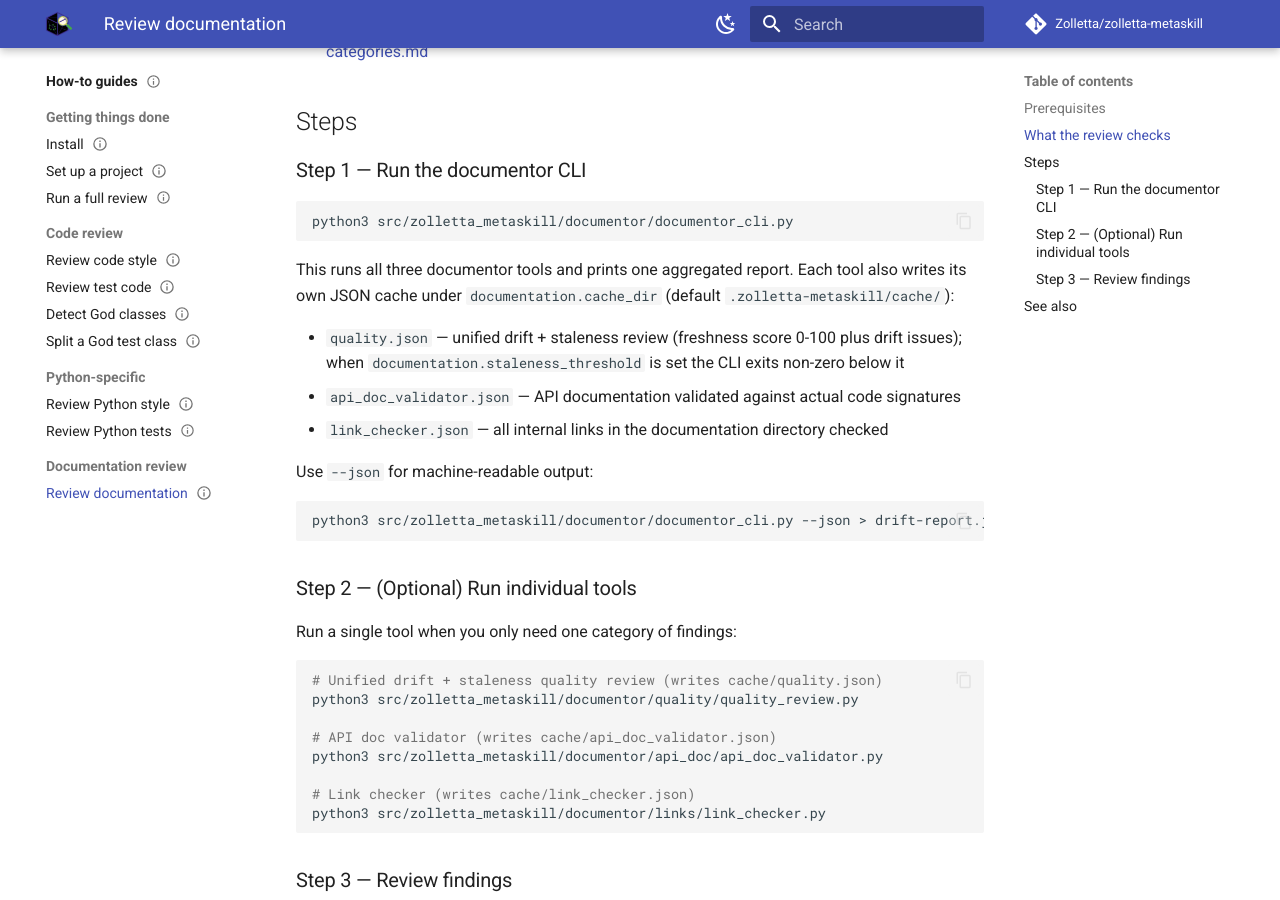
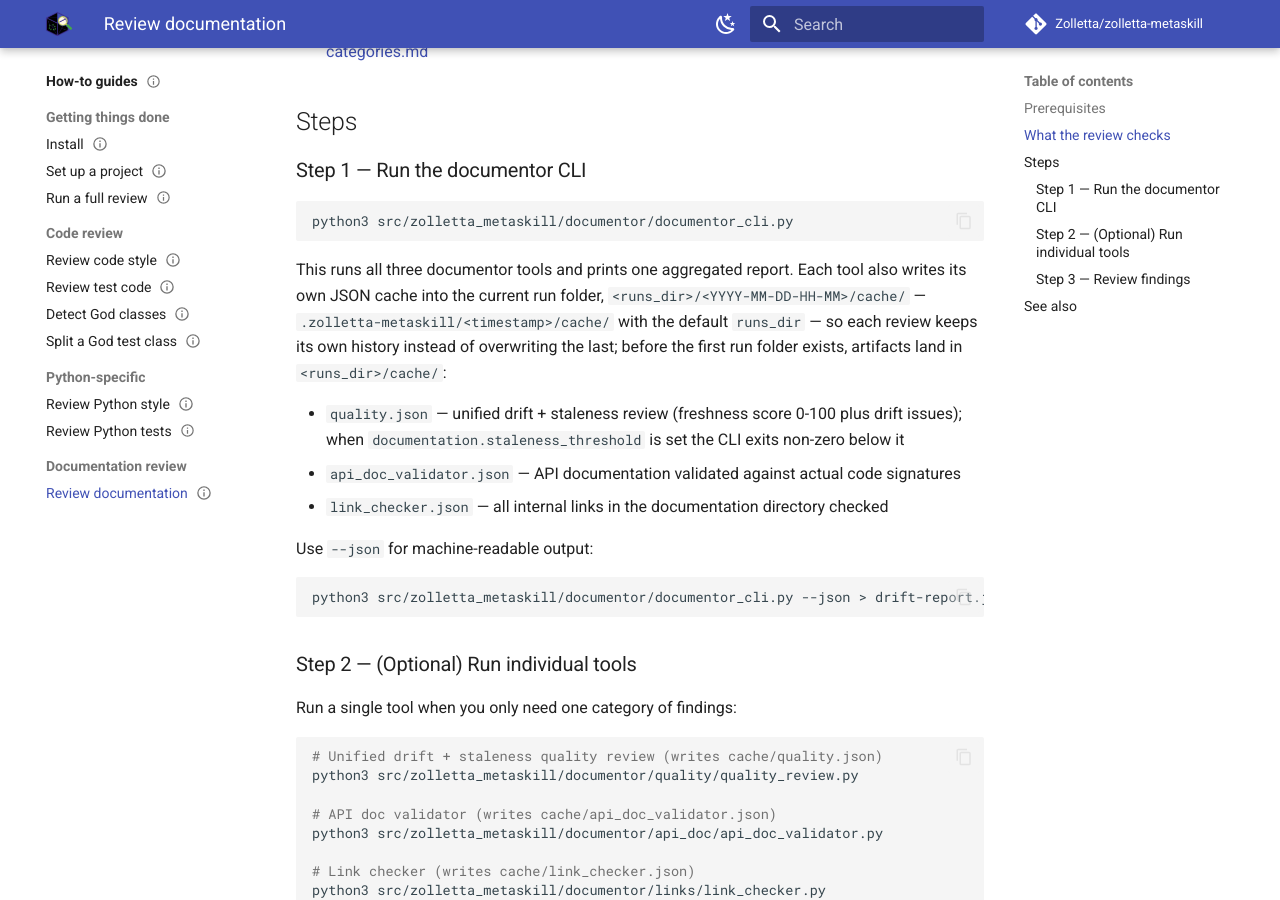
Before and after one commit to Zolletta/zolletta-metaskill, an MkDocs documentation site: the page built from docs/how-to/documentation/review-documentation.md, in a window 1280 px wide and 900 px high, scrolled down 718 px. Built offline with MkDocs 1.6.1 and Material for MkDocs 9.7.7, drawn with Linux system fonts in a browser that asks for light colours; comment, search, counter and statistics services are not loaded.

Commit message:
fix(docs): describe the cache location the code actually uses
Four documents said each tool writes its cache under
`documentation.cache_dir` (default `.zolletta-metaskill/cache/`). Neither
half was true. The key was never declared in `settings.schema.json`, and
that object closes with `additionalProperties: false` — so no valid
`settings.json` could set it and the override was unreachable. The stated
default was the pre-first-review fallback, not the rule: once a run folder
exists, artifacts land in `<runs_dir>/<YYYY-MM-DD-HH-MM>/cache/`.

They now name the per-run path, the default `runs_dir`, and the fallback
condition. The override branch itself is removed in a separate change.

`architecture/0002-configuration-architecture.md:49` still records the
override as standing policy and now needs a superseding ADR.

````diff
--- a/docs/how-to/documentation/review-documentation.md
+++ b/docs/how-to/documentation/review-documentation.md
@@ -29,7 +29,7 @@ Review project documentation for [Diátaxis](https://diataxis.fr/) compliance, d
 python3 src/zolletta_metaskill/documentor/documentor_cli.py
 ```
 
-This runs all three documentor tools and prints one aggregated report. Each tool also writes its own JSON cache under `documentation.cache_dir` (default `.zolletta-metaskill/cache/`):
+This runs all three documentor tools and prints one aggregated report. Each tool also writes its own JSON cache into the current run folder, `<runs_dir>/<YYYY-MM-DD-HH-MM>/cache/` — `.zolletta-metaskill/<timestamp>/cache/` with the default `runs_dir` — so each review keeps its own history instead of overwriting the last; before the first run folder exists, artifacts land in `<runs_dir>/cache/`:
 
 - `quality.json` — unified drift + staleness review (freshness score 0-100 plus drift issues); when `documentation.staleness_threshold` is set the CLI exits non-zero below it
 - `api_doc_validator.json` — API documentation validated against actual code signatures
````
Also changed, not shown: docs/reference/documentation/drift-detection-tools.md (+1 -1 lines), docs/reference/documentation/workflows-and-tools.md (+1 -1 lines).
